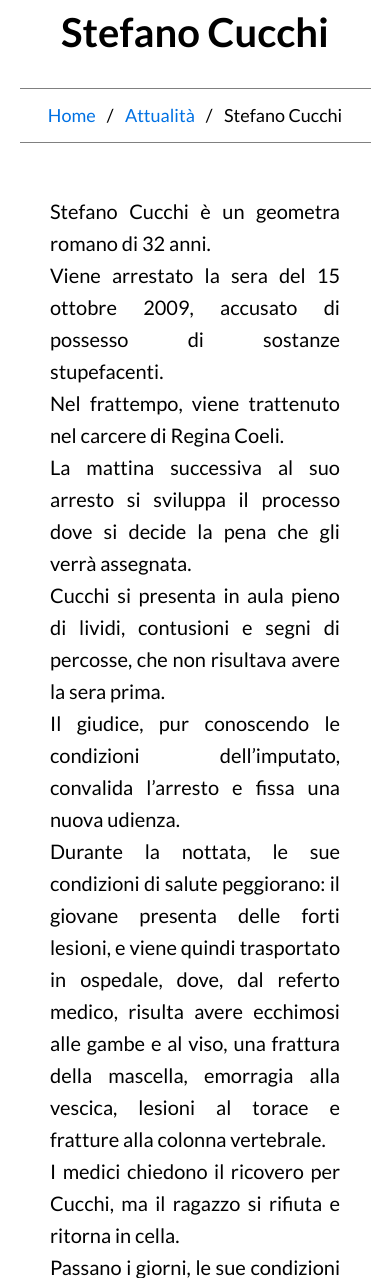
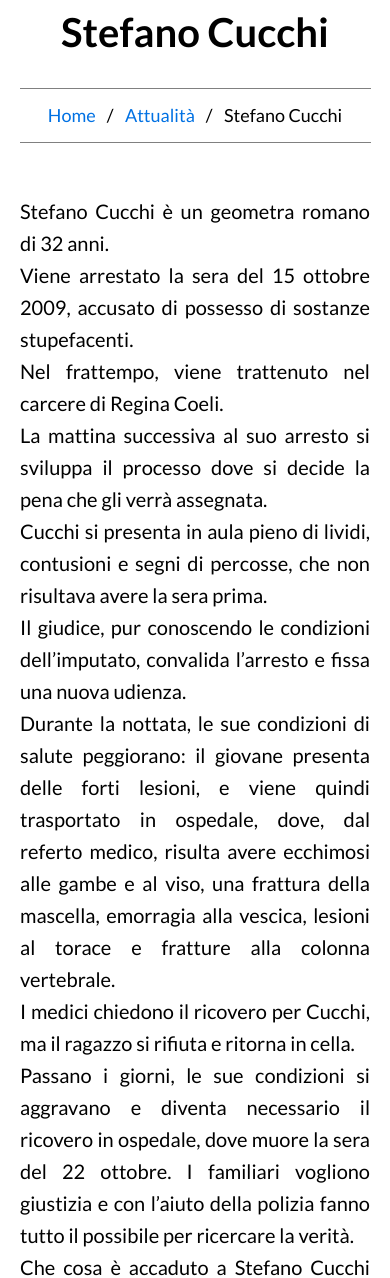
Before and after one commit to dragonero2704/Sito-Banfo, a PHP site: page /pagine/articolo.php?articolo=1 in a window 390 px wide. Shown: the part 446-1724 px from the top of the page. Run offline with PHP 8.4, Linux system fonts and the light colour scheme; data comes from the database, SQL or seed files in the repository; some libraries are stand-ins or nearby versions.

Commit message:
modified padding on mobile

```diff
--- a/htdocs/css/style.css
+++ b/htdocs/css/style.css
@@ -1650,6 +1650,7 @@ ul.breadcrumb li a {
     }
     .cont_testo {
         width: 100%;
+        padding: 0 20px;
     }
     .intestazione_del_mio_articolo {
         width: 90%;
```
